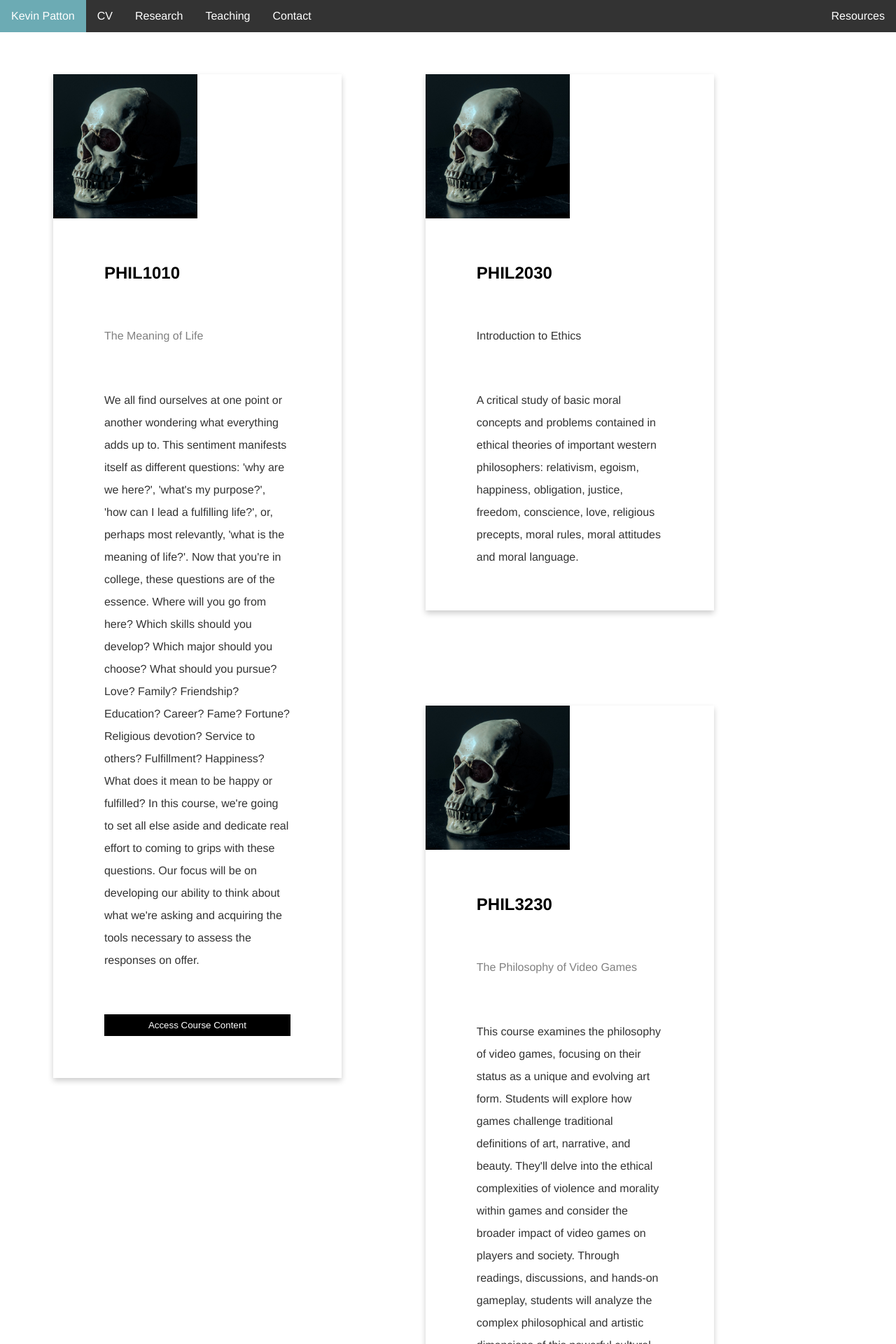
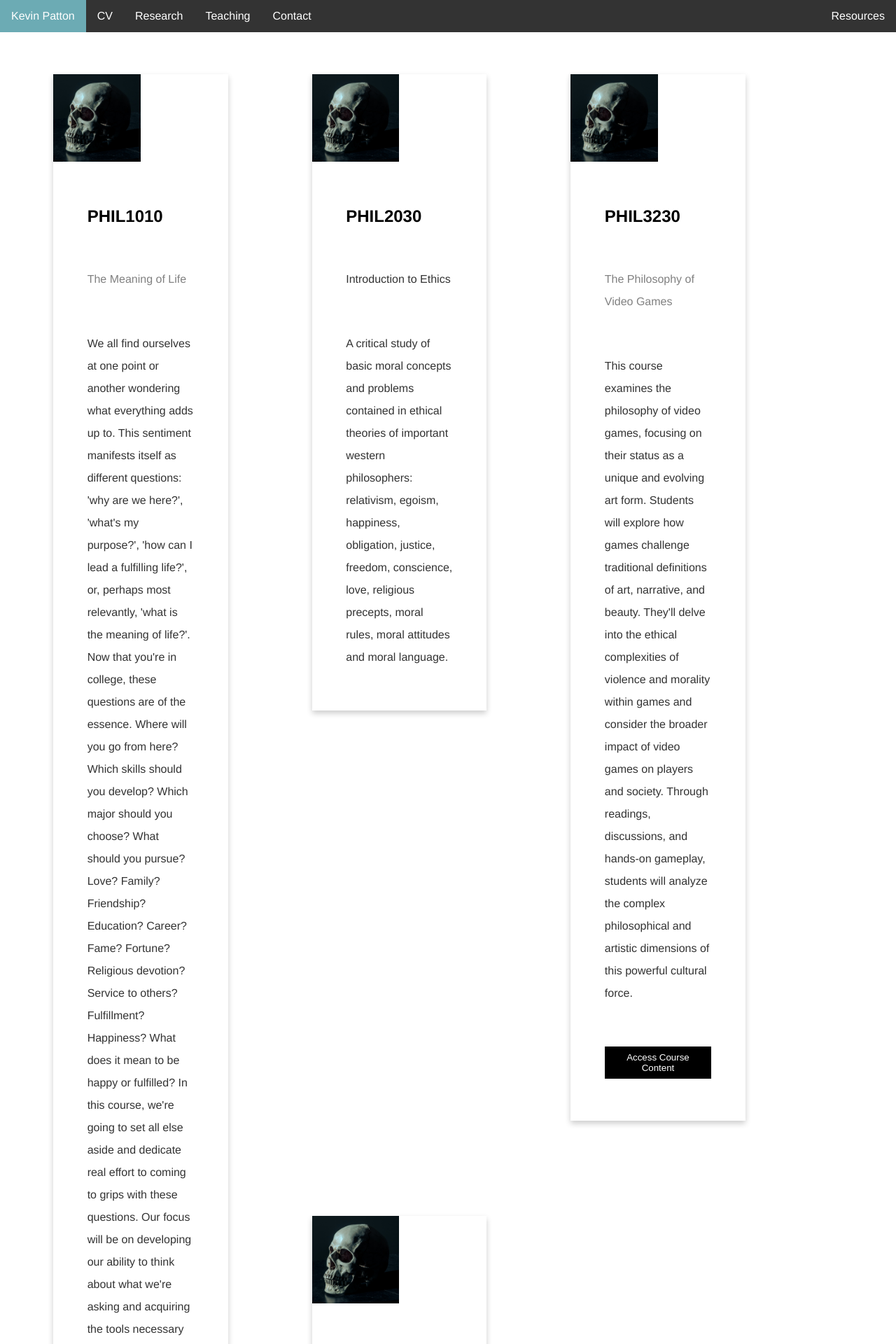
Before and after one commit to kevinjpatton/kevinjpatton.github.io, a Jekyll site: the page built from test.html, in a window 1280 px wide. Shown: the top 1920 px of the page at 70% size. Built offline with Jekyll 4.4.1, drawn with Linux system fonts in a browser that asks for light colours; Markdown is read by kramdown in place of the engine named in the settings.

Commit message:
Update main.css

```diff
--- a/css/main.css
+++ b/css/main.css
@@ -140,7 +140,7 @@ table, th, td {  /* This will apply the font to the entire table */
 /* Three columns side by side */
 .column {
   float: left;
-  width: 33%;
+  width: 20%;
   margin-bottom: 16px;
   padding: 60px;
 }
```
